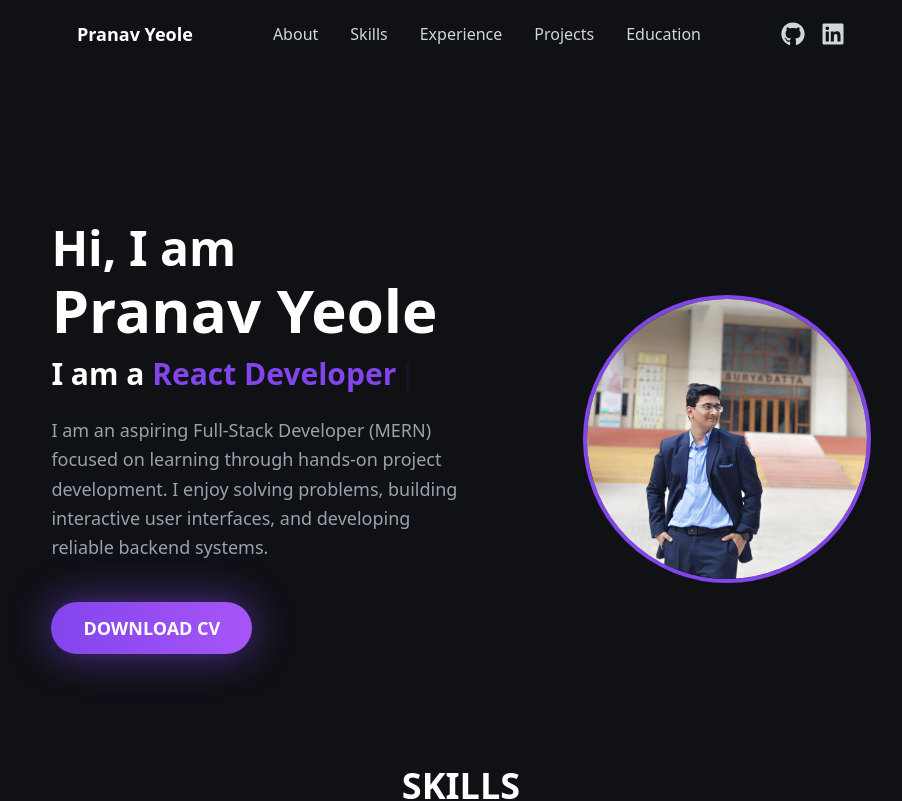
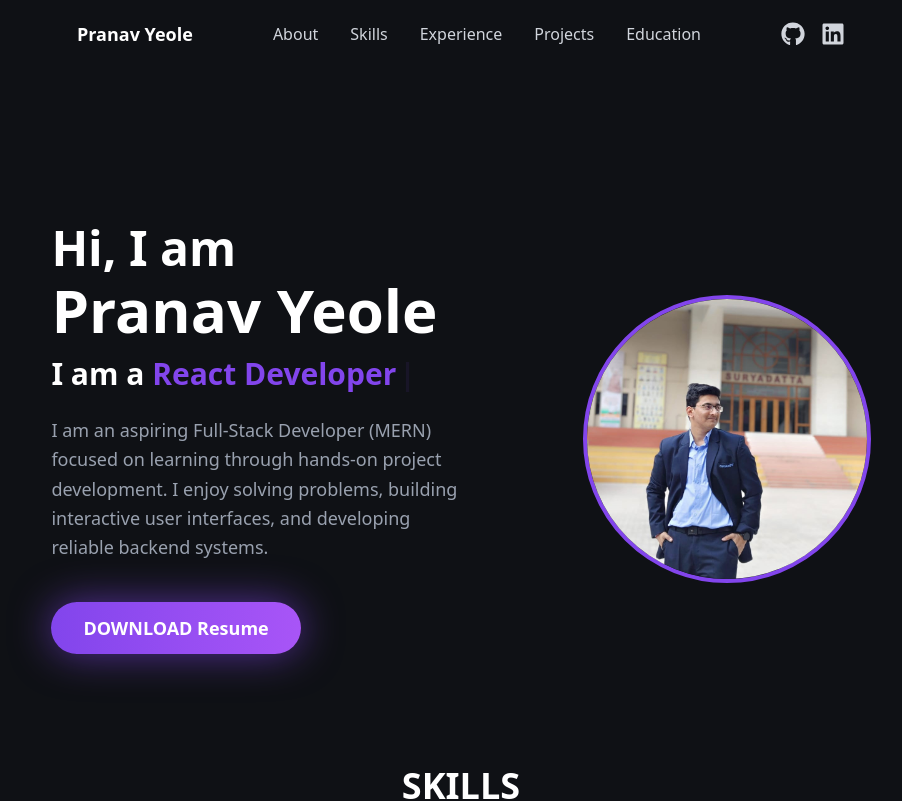
Before and after one commit to PranavYeole03/Portfolio-Website, a React (Vite) app: page / in a window 1280 px wide. Shown: the top 801 px of the page, without its empty margins (179-1081 px from the left). Built offline with nearby package versions, Linux system fonts and the light colour scheme.

Commit message:
first commit

```diff
--- a/src/components/About.jsx
+++ b/src/components/About.jsx
@@ -60,7 +60,7 @@ const About = () => {
               boxShadow: "0 0 40px rgba(130,69,236,0.6)",
             }}
           >
-            DOWNLOAD CV
+            DOWNLOAD Resume
           </a>
         </div>
 
```
